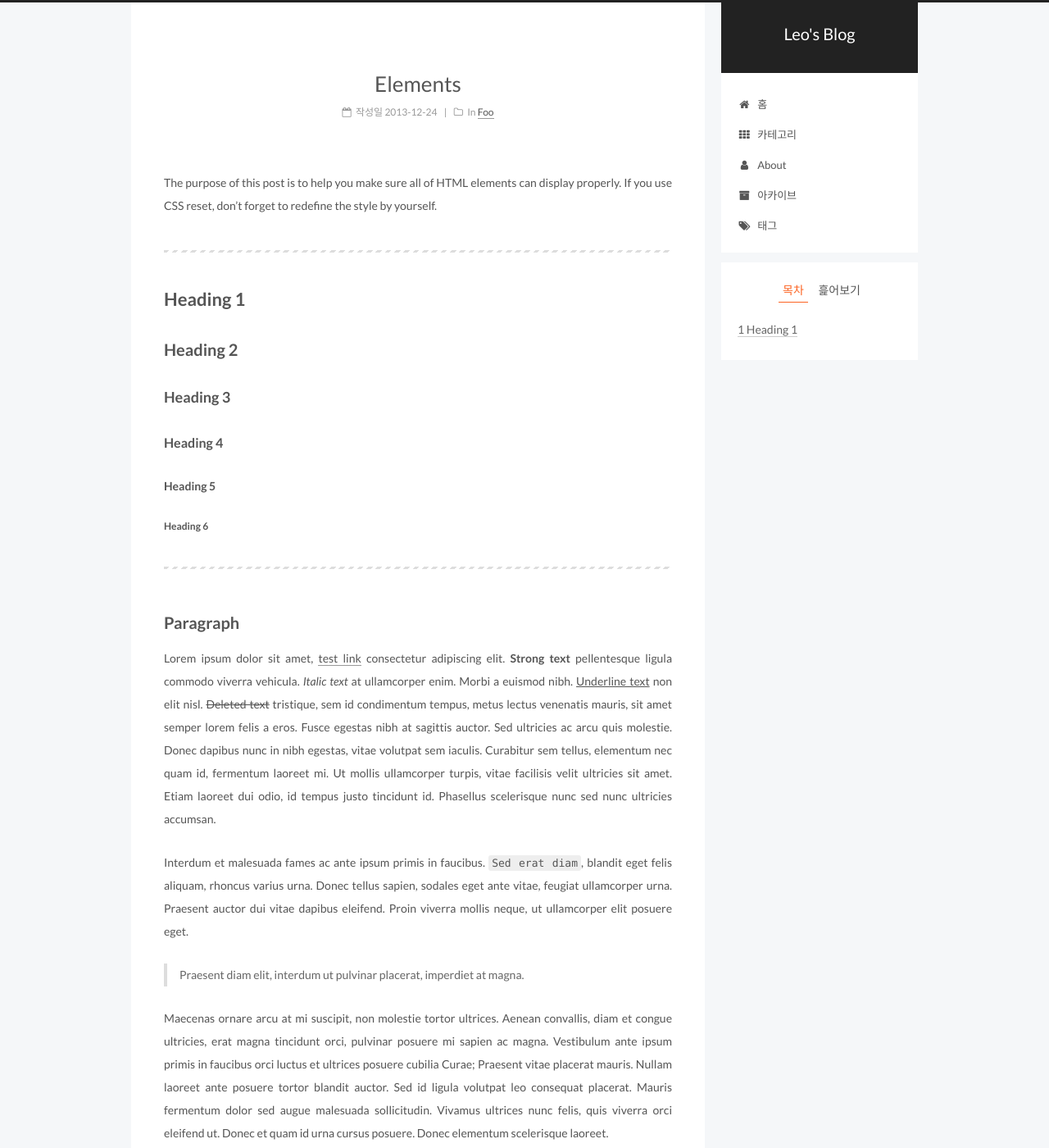
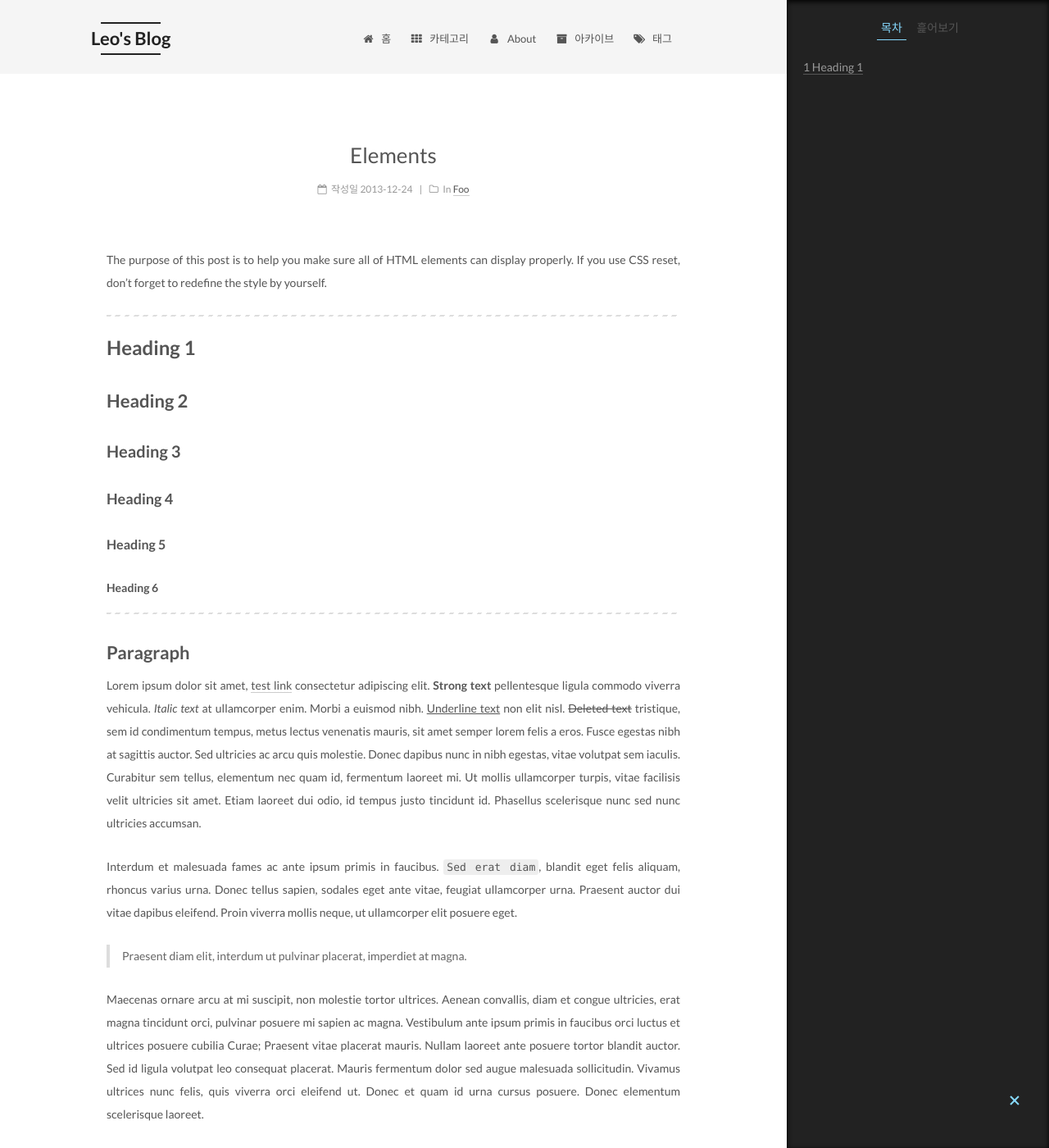
Before and after one commit to bluesait/bluesait.github.io, a Jekyll site: the page built from _posts/2013-12-24-elements.md, in a window 1280 px wide and 1400 px high. Shown: the whole window at 82% size. Built offline with Jekyll 4.4.1, drawn with Linux system fonts in a browser that asks for light colours.

Commit message:
Update _config.yml

```diff
--- a/_config.yml
+++ b/_config.yml
@@ -149,8 +149,8 @@ menu_icons:
 
 # Schemes
 #scheme: Muse
-#scheme: Mist
-scheme: Pisces
+scheme: Mist
+#scheme: Pisces
 
 # ---------------------------------------------------------------
 # Font Settings
@@ -243,8 +243,8 @@ toc:
 
 sidebar:
   # Sidebar Position, available value: left | right
-  #position: left
-  position: right
+  position: left
+  #position: right
 
   # Sidebar Display, available value:
   #  - post    expand on posts automatically. Default.
```
